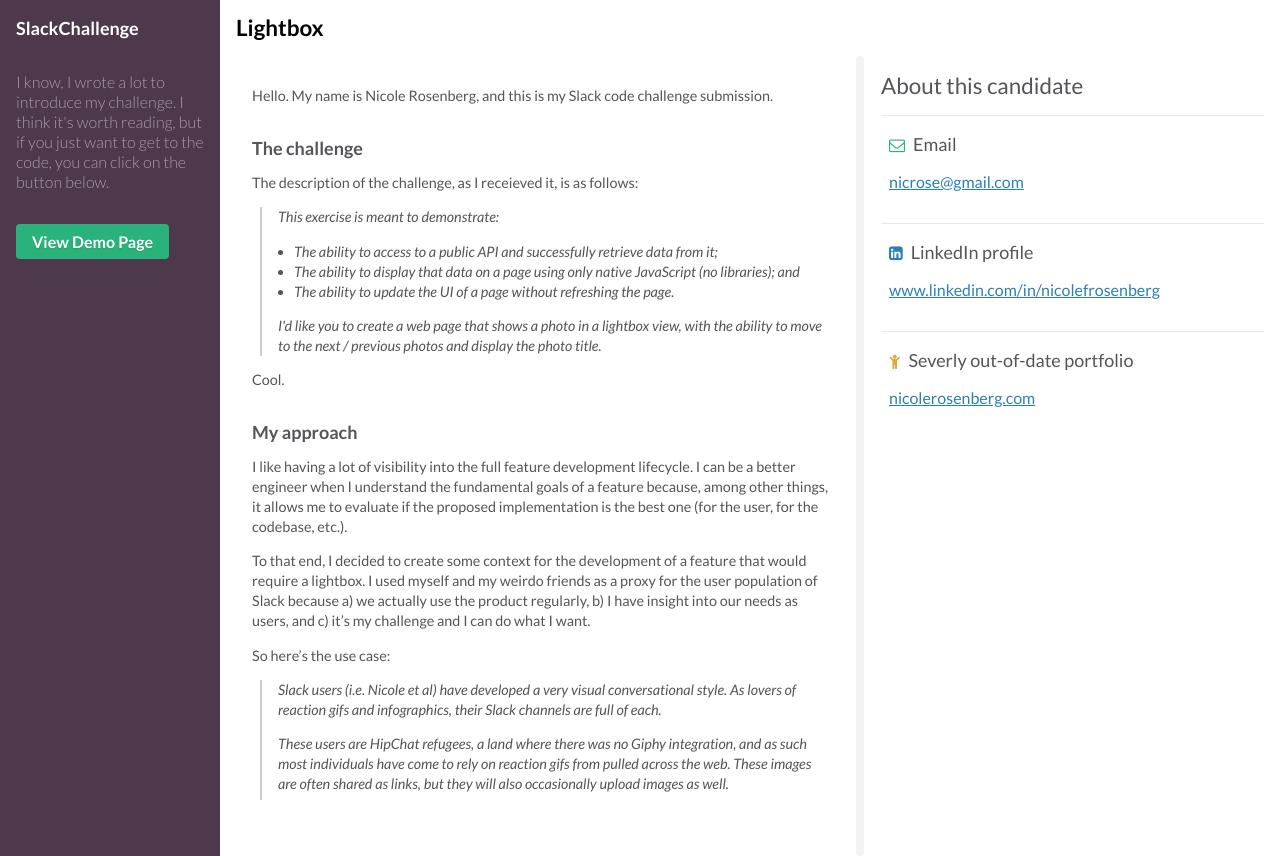
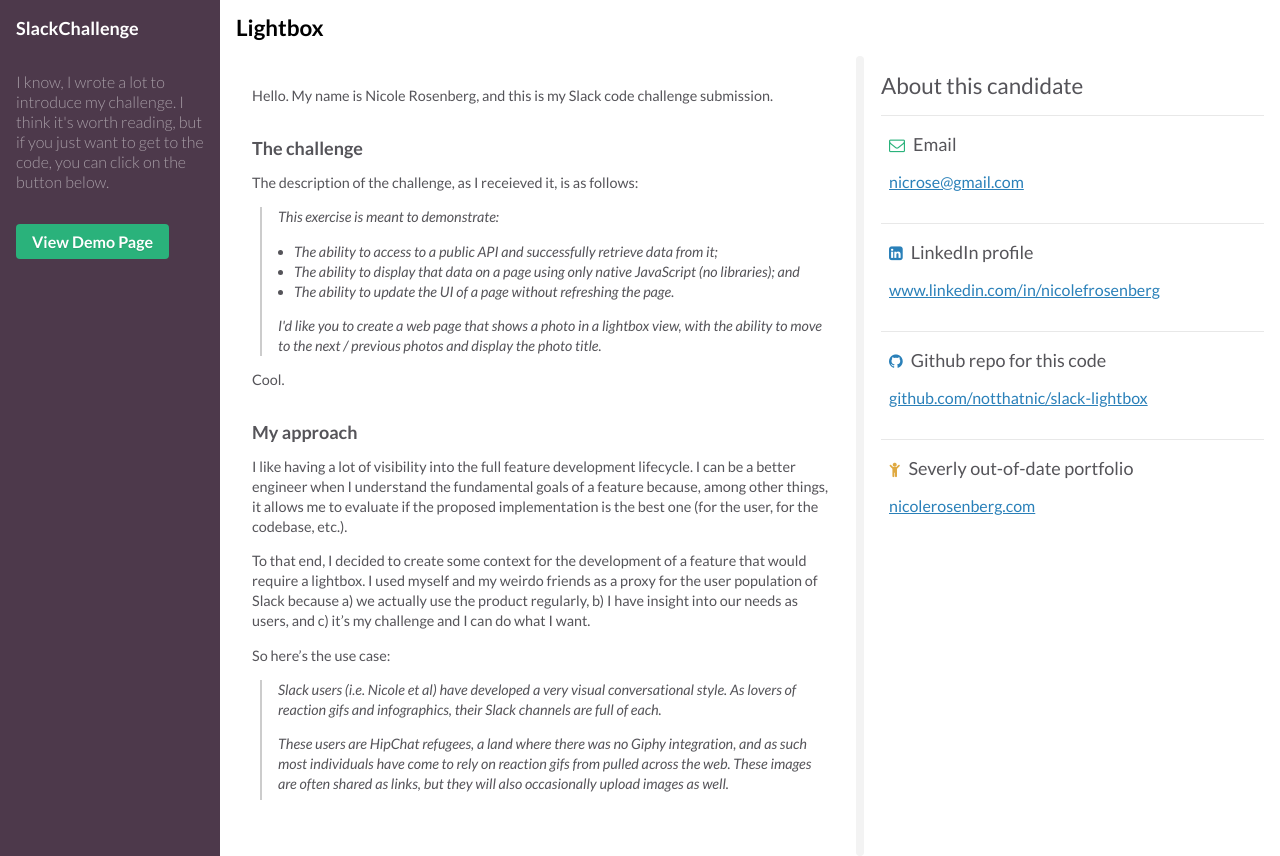
Before and after one commit to notthatnic/slack-lightbox, a plain HTML site: page index.html in a window 1280 px wide. Drawn offline with Linux system fonts and the light colour scheme.

Commit message:
[Add github] Adding link to github repo to index page

```diff
--- a/index.html
+++ b/index.html
@@ -227,7 +227,6 @@
       </header>
       <p><a href="mailto:nicrose@gmail.com">nicrose@gmail.com</a></p>
     </section>
-
     <section class="v-border-1-top v-bordercolor-lightgray u-padding-top-1
         u-padding-bottom-1 u-padding-right-half u-padding-left-half">
       <header class="s-flex u-flex-alignitems-center">
@@ -241,6 +240,22 @@
       <p><a href="https://www.linkedin.com/in/nicolefrosenberg">
         www.linkedin.com/in/nicolefrosenberg
       </a></p>
+    </section>
+    <section class="v-border-1-top v-bordercolor-lightgray u-padding-top-1
+        u-padding-bottom-1 u-padding-right-half u-padding-left-half">
+      <header class="s-flex u-flex-alignitems-center">
+          <span class="u-margin-right-half v-font-blue">
+            <i class="fa fa-github fa-1x"></i>
+          </span>
+        <h4 class="v-text-2 v-lineheight-1 v-fontweight-normal v-font-gray">
+          Github repo for this code
+        </h4>
+      </header>
+      <p>
+        <a href="https://github.com/notthatnic/slack-lightbox">
+          github.com/notthatnic/slack-lightbox
+        </a>
+      </p>
     </section>
     <section class="v-border-1-top v-bordercolor-lightgray u-padding-top-1
         u-padding-bottom-1 u-padding-right-half u-padding-left-half">
```
